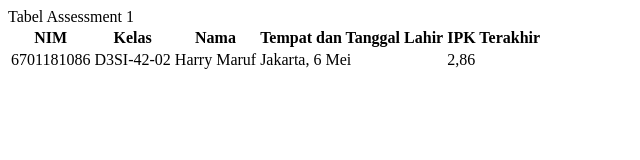
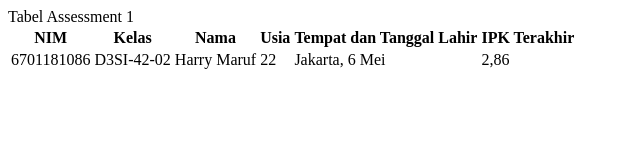
Before and after one commit to harrymaruf/6701181086--assessment1pwb, a plain HTML site: page index.html in a window 1280 px wide. Shown: the whole page, without its empty margins (0-640 px from the left). Drawn offline with Linux system fonts and the light colour scheme.

Commit message:
v1.3-6701181086-Menambahkan Usia di branch Main

```diff
--- a/index.html
+++ b/index.html
@@ -9,6 +9,7 @@
                 <th>NIM</th>
                 <th>Kelas</th>
                 <th>Nama</th>
+                <th>Usia</th>
                 <th>Tempat dan Tanggal Lahir</th>
                 <th>IPK Terakhir</th>
             </tr>
@@ -16,6 +17,7 @@
                 <td>6701181086</td>
                 <td>D3SI-42-02</td>
                 <td>Harry Maruf</td>
+                <td>22</td>
                 <td>Jakarta, 6 Mei</td>
                 <td>2,86</td>
             </tr>
```
